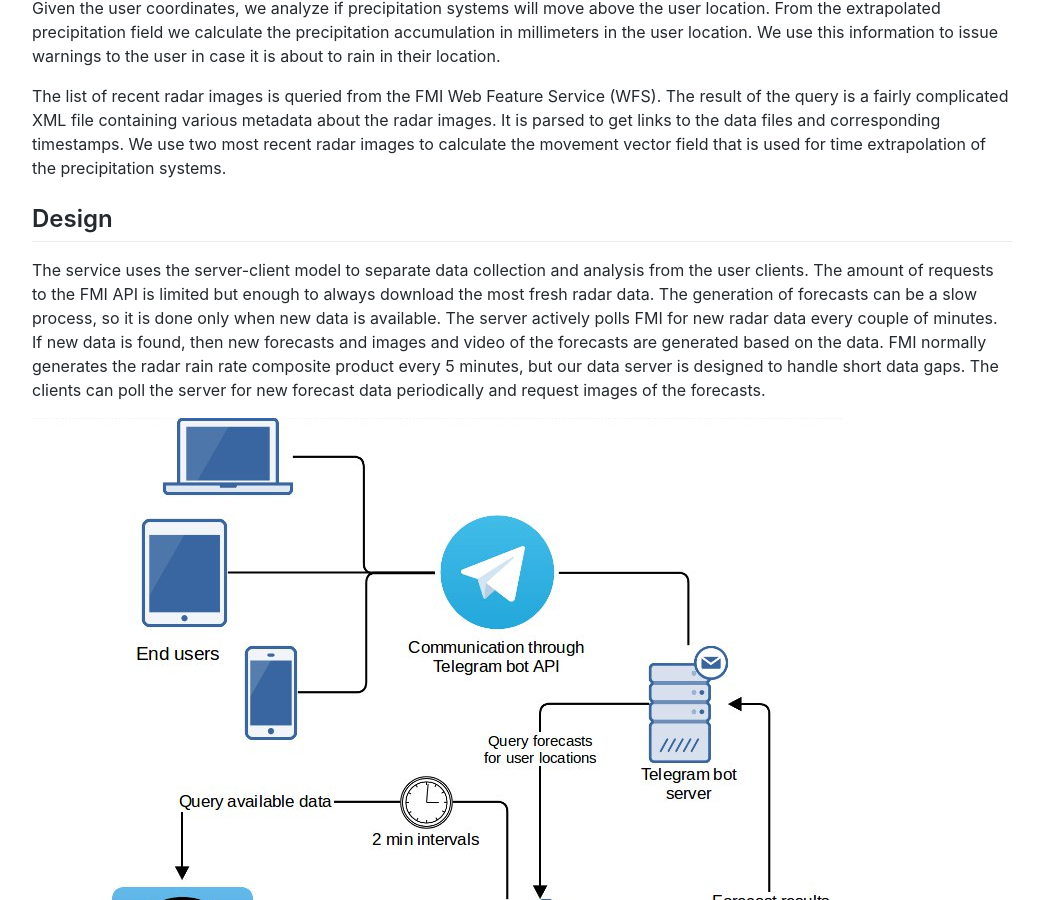
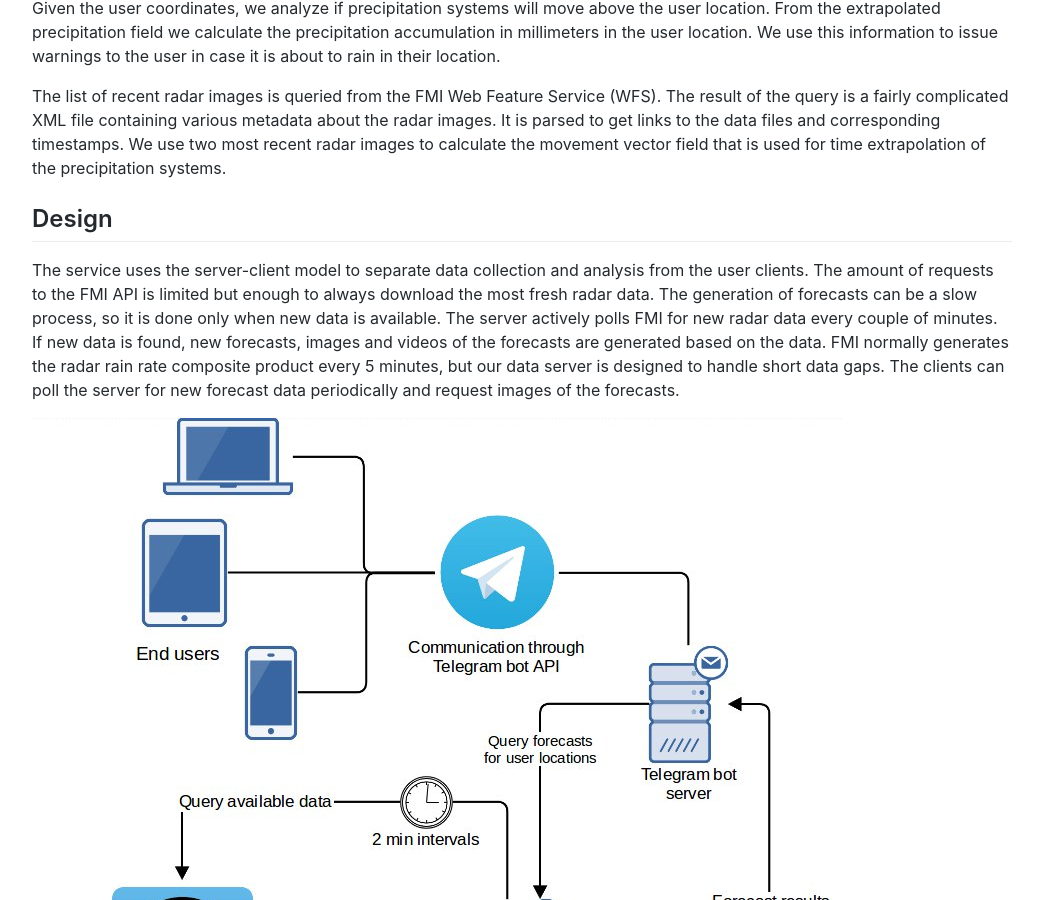
Before and after one commit to sataako/sataako.github.io, a Jekyll site: the page built from index.md, in a window 1280 px wide and 900 px high, scrolled down 1587 px. Shown: the whole window, without its empty margins (118-1158 px from the left). Built offline with Jekyll 4.4.1, drawn with Linux system fonts in a browser that asks for light colours; our own code applies the rules of GitHub Pages for plain Markdown files; comment, search, counter and statistics services are not loaded.

Commit message:
Update index.md

```diff
--- a/index.md
+++ b/index.md
@@ -22,7 +22,7 @@ To be able to give a rain forecast (nowcast), we need to do time extrapolation o
 The list of recent radar images is queried from the FMI Web Feature Service (WFS). The result of the query is a fairly complicated XML file containing various metadata about the radar images. It is parsed to get links to the data files and corresponding timestamps. We use two most recent radar images to calculate the movement vector field that is used for time extrapolation of the precipitation systems.
 
 ## Design
-The service uses the server-client model to separate data collection and analysis from the user clients. The amount of requests to the FMI API is limited but enough to always download the most fresh radar data. The generation of forecasts can be a slow process, so it is done only when new data is available. The server actively polls FMI for new radar data every couple of minutes. If new data is found, then new forecasts and images and video of the forecasts are generated based on the data. FMI normally generates the radar rain rate composite product every 5 minutes, but our data server is designed to handle short data gaps. The clients can poll the server for new forecast data periodically and request images of the forecasts.
+The service uses the server-client model to separate data collection and analysis from the user clients. The amount of requests to the FMI API is limited but enough to always download the most fresh radar data. The generation of forecasts can be a slow process, so it is done only when new data is available. The server actively polls FMI for new radar data every couple of minutes. If new data is found, new forecasts, images and videos of the forecasts are generated based on the data. FMI normally generates the radar rain rate composite product every 5 minutes, but our data server is designed to handle short data gaps. The clients can poll the server for new forecast data periodically and request images of the forecasts.
 
 <img src="https://github.com/sataako/sataako.github.io/blob/master/images/photo6023965351362013861.jpg?raw=true" />
 
```
